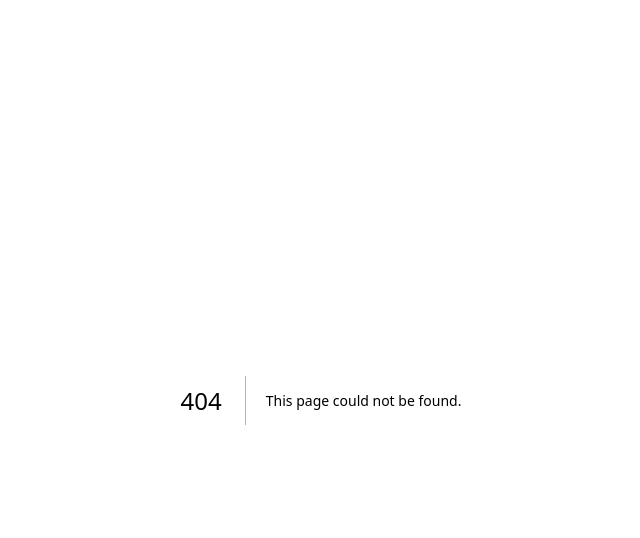
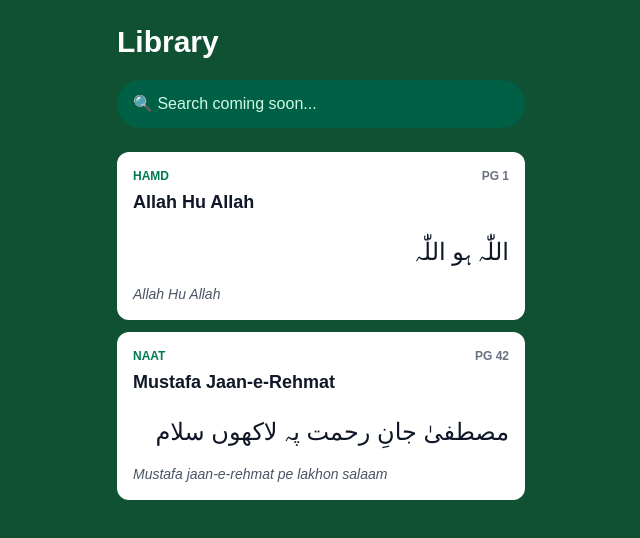
Before and after one commit to naveedam/milad-e-akbar, a Next.js app: page /library in a window 1280 px wide. Before the commit this address had no page. Shown: the top 538 px of the page, without its empty margins (319-959 px from the left). Built offline with nearby package versions, Linux system fonts and the light colour scheme.

Commit message:
feat: add library navigation and unified data model

```diff
--- /dev/null
+++ b/src/app/library/page.tsx
@@ -0,0 +1,45 @@
+import milad from "@/data/milad.json";
+import { MiladEntry } from "@/lib/types";
+
+const entries = milad as MiladEntry[];
+
+export default function LibraryPage() {
+  return (
+    <main className="min-h-screen bg-[#0F5132] text-white">
+      <div className="mx-auto max-w-md px-5 py-6">
+        <h1 className="text-3xl font-bold">Library</h1>
+
+        <div className="mt-5 rounded-full bg-emerald-800 px-4 py-3 text-emerald-100">
+          🔍 Search coming soon...
+        </div>
+
+        <div className="mt-6 space-y-3">
+          {entries.map((item) => (
+            <div
+              key={item.id}
+              className="rounded-xl bg-white p-4 text-gray-900"
+            >
+              <div className="flex items-center justify-between text-xs font-semibold uppercase">
+                <span className="text-emerald-700">{item.section}</span>
+                <span className="text-gray-500">Pg {item.page}</span>
+              </div>
+
+              <h2 className="mt-1 text-lg font-bold">{item.title}</h2>
+
+              <p
+                dir="rtl"
+                className="mt-3 text-right text-2xl leading-loose"
+              >
+                {item.verses[0].urdu}
+              </p>
+
+              <p className="mt-2 text-sm italic text-gray-600">
+                {item.verses[0].roman}
+              </p>
+            </div>
+          ))}
+        </div>
+      </div>
+    </main>
+  );
+}
--- a/src/app/page.tsx
+++ b/src/app/page.tsx
@@ -1,9 +1,13 @@
-import naat from "@/data/naat.json";
+import Link from "next/link";
+import milad from "@/data/milad.json";
 
 export default function Home() {
+  const featured = milad.find((item) => item.section === "Naat") ?? milad[0];
+
   return (
     <main className="min-h-screen bg-[#0F5132] text-white">
       <div className="mx-auto max-w-md px-6 py-10">
+        {/* Header */}
         <div className="text-center">
           <div className="mx-auto mb-4 flex h-20 w-20 items-center justify-center rounded-full bg-[#D4AF37]">
             <span className="text-3xl">☪</span>
@@ -18,48 +22,55 @@ export default function Home() {
           </p>
         </div>
 
+        {/* Action Cards */}
         <div className="mt-10 space-y-4">
-          <button className="w-full rounded-2xl bg-white p-5 text-left text-[#0F5132] shadow-lg transition hover:scale-[1.02]">
+          <Link href="/library">
+            <div className="w-full cursor-pointer rounded-2xl bg-white p-5 text-left text-[#0F5132] shadow-lg transition hover:scale-[1.02]">
               <div className="text-xl font-semibold">📖 Read</div>
               <div className="text-sm text-gray-600">
                 Browse Hamd, Na'at, Salam & Manqabat
               </div>
-          </button>
+            </div>
+          </Link>
 
-          <button className="w-full rounded-2xl bg-[#D4AF37] p-5 text-left text-[#0F5132] shadow-lg transition hover:scale-[1.02]">
+          <Link href="/recite">
+            <div className="w-full cursor-pointer rounded-2xl bg-[#D4AF37] p-5 text-left text-[#0F5132] shadow-lg transition hover:scale-[1.02]">
               <div className="text-xl font-semibold">▶ Recite</div>
               <div className="text-sm">
                 Synchronized audio with highlighted verses
               </div>
-          </button>
+            </div>
+          </Link>
         </div>
 
+        {/* Featured Naat */}
         <div className="mt-10">
           <h2 className="mb-3 text-lg font-semibold">Featured Na'at</h2>
 
-          {naat.map((item) => (
-            <div
-              key={item.id}
-              className="rounded-xl border border-emerald-700 bg-emerald-900/40 p-4"
-            >
-              <div className="text-sm text-emerald-200">{item.category}</div>
+          <div className="rounded-xl border border-emerald-700 bg-emerald-900/40 p-4">
+            <div className="text-sm text-emerald-200">
+              {featured.section}
+            </div>
 
             <div className="mt-1 text-xl font-semibold">
-                {item.title}
+              {featured.title}
             </div>
 
             <div
               dir="rtl"
               className="mt-4 text-right text-2xl leading-loose"
             >
-                {item.verses[0].urdu}
+              {featured.verses[0].urdu}
             </div>
 
             <div className="mt-2 text-sm italic text-emerald-100">
-                {item.verses[0].roman}
+              {featured.verses[0].roman}
+            </div>
+
+            <div className="mt-3 text-xs text-emerald-300">
+              Page {featured.page}
             </div>
           </div>
-          ))}
         </div>
       </div>
     </main>
--- /dev/null
+++ b/src/app/recite/page.tsx
@@ -0,0 +1,7 @@
+export default function RecitePage() {
+  return (
+    <main className="min-h-screen flex items-center justify-center bg-[#0F5132] text-white">
+      <h1 className="text-3xl font-bold">Recite (Coming Soon)</h1>
+    </main>
+  );
+}
--- /dev/null
+++ b/src/lib/tyoes.ts
@@ -0,0 +1,21 @@
+export interface Verse {
+  urdu: string;
+  roman: string;
+  english?: string;
+}
+
+export interface Timing {
+  line: number;
+  start: number;
+  end: number;
+}
+
+export interface MiladEntry {
+  id: string;
+  section: "Hamd" | "Naat" | "Salam" | "Manqabat";
+  title: string;
+  page: number;
+  verses: Verse[];
+  audio?: string;
+  timings?: Timing[];
+}
```
Lines whose indentation alone changed are shown as unchanged.
